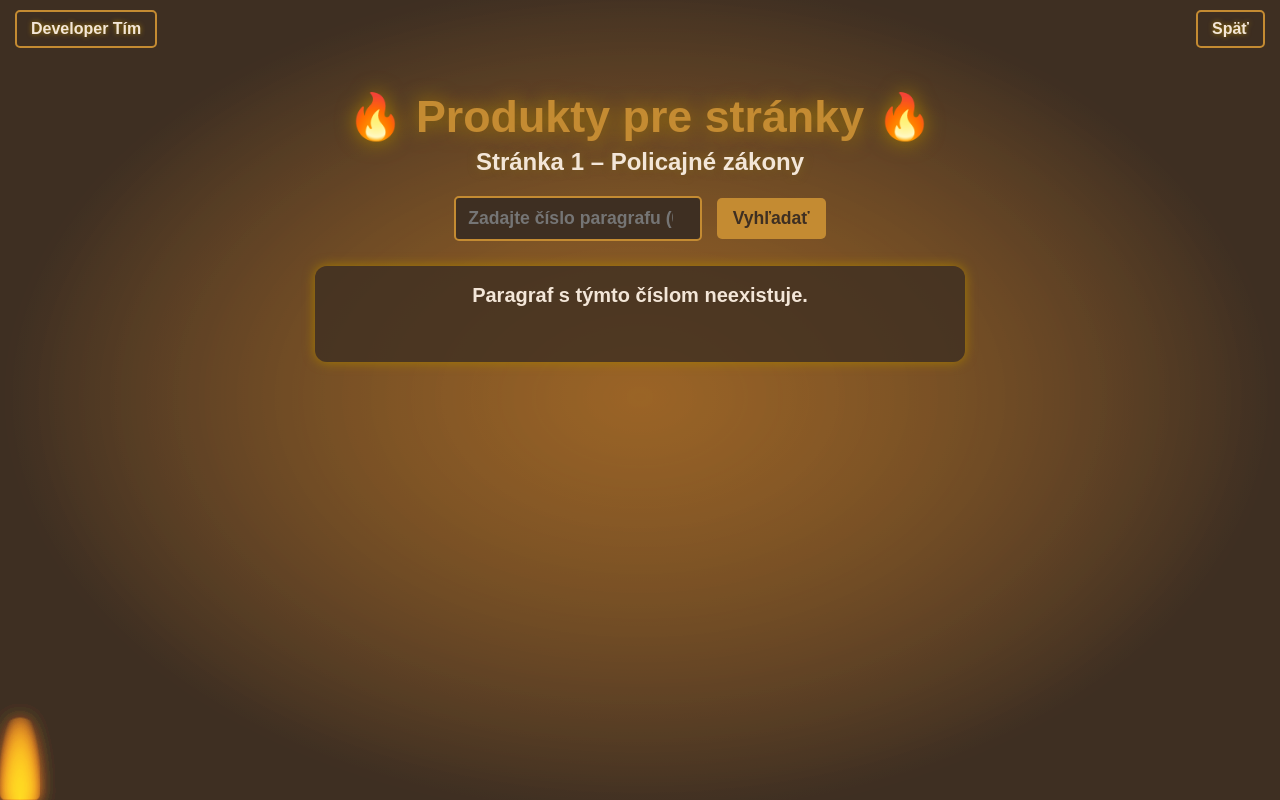
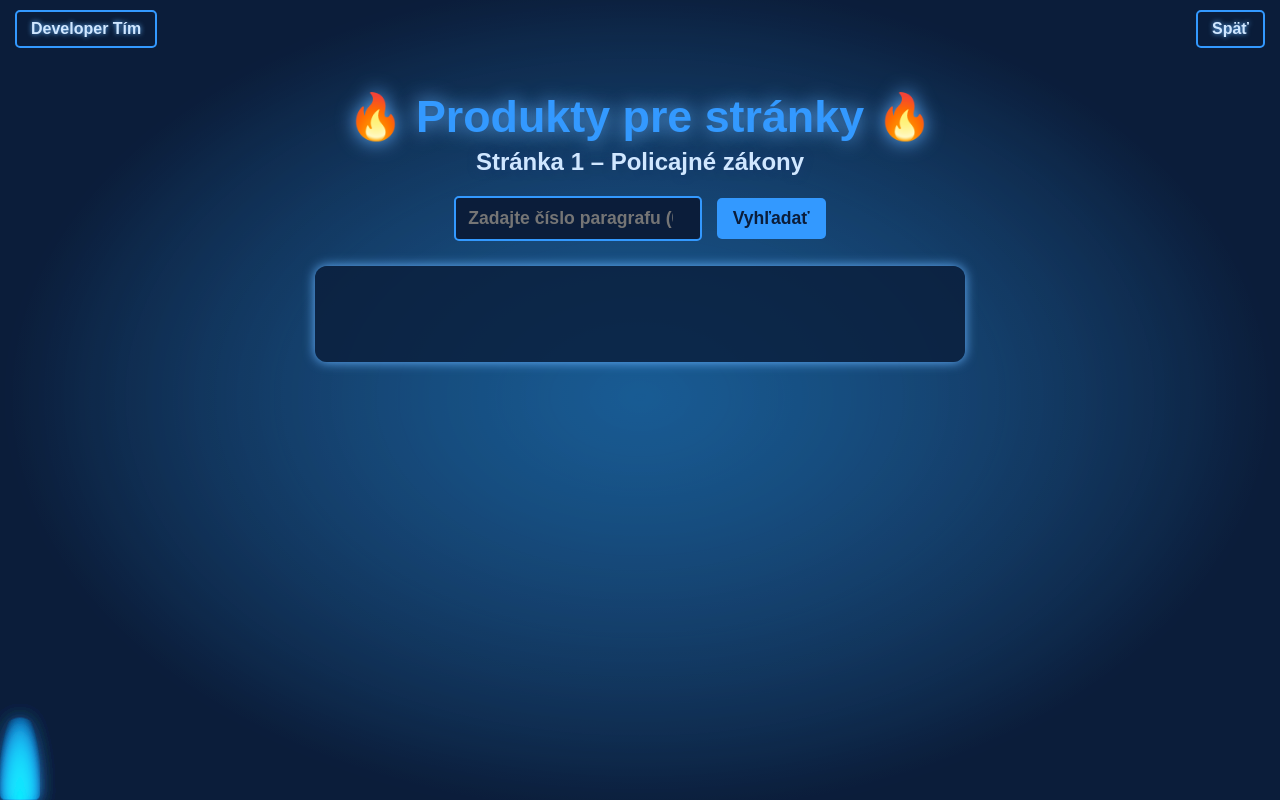
Before and after one commit to mattadix/WESK-Staff, a website: page tst.html in a window 1280 px wide. Both pictures are taken after a click on the button "Vyhľadať". Drawn offline with Linux system fonts and the light colour scheme.

Commit message:
Update tst.html

```diff
--- a/tst.html
+++ b/tst.html
@@ -1,4 +1,3 @@
-
 <!DOCTYPE html>
 <html lang="sk">
 <head>
@@ -6,20 +5,19 @@
 <meta name="viewport" content="width=device-width, initial-scale=1" />
 <title>Produkty pre stránky</title>
 <style>
-    /* Farby inšpirované historickými teplými tónmi (Zom kostol) */
+    /* Farby inšpirované tmavomodrými tónmi */
     body {
         margin: 0;
         font-family: Arial, sans-serif;
-        background: #3e2f22; /* tmavohnedá základná farba */
-        color: #f3e6d8; /* svetlý béžový text */
+        background: #0b1d3a; /* tmavomodrá základná farba */
+        color: #d0e7ff; /* svetlomodrý text */
         text-align: center;
         padding-top: 60px;
         position: relative;
         overflow-x: hidden;
     }
 
-    /* Animované ohníky ako skutočné plamene na pozadí */
-    /* Použijeme CSS plamene z gradientov + animácie */
+    /* Animované ohníky pre tmavomodré plamene */
     body::before {
         content: "";
         position: fixed;
@@ -27,20 +25,21 @@
         width: 100%; height: 100%;
         pointer-events: none;
         background:
-            radial-gradient(ellipse at center, rgba(255,120,0,0.3) 0%, transparent 70%),
-            radial-gradient(ellipse at center, rgba(255,220,50,0.2) 0%, transparent 70%);
+            radial-gradient(ellipse at center, rgba(0, 150, 255, 0.3) 0%, transparent 70%),
+            radial-gradient(ellipse at center, rgba(100, 180, 255, 0.2) 0%, transparent 70%);
         animation: flickerFlame 3s infinite alternate;
         mix-blend-mode: screen;
         z-index: -2;
     }
-    /* Viac malých plameňov (absolútne pozície) */
+
+    /* Viac malých modrých plameňov */
     .fire {
         position: fixed;
         bottom: 0;
         width: 40px;
         height: 80px;
-        background: radial-gradient(ellipse at bottom, #ff6600 0%, transparent 80%);
-        filter: drop-shadow(0 0 10px #ff4500);
+        background: radial-gradient(ellipse at bottom, #0080ff 0%, transparent 80%);
+        filter: drop-shadow(0 0 10px #0059b3);
         animation: flickerFlame 1.5s infinite alternate;
         opacity: 0.7;
         border-radius: 20px 20px 5px 5px;
@@ -59,17 +58,17 @@
         0% {
             transform: scaleY(1) translateY(0);
             opacity: 0.6;
-            filter: drop-shadow(0 0 6px #ff4500);
+            filter: drop-shadow(0 0 6px #0059b3);
         }
         50% {
             transform: scaleY(1.1) translateY(-5px);
             opacity: 0.8;
-            filter: drop-shadow(0 0 12px #ff8c00);
+            filter: drop-shadow(0 0 12px #3399ff);
         }
         100% {
             transform: scaleY(1) translateY(0);
             opacity: 0.6;
-            filter: drop-shadow(0 0 6px #ff4500);
+            filter: drop-shadow(0 0 6px #0059b3);
         }
     }
 
@@ -85,46 +84,46 @@
         z-index: 10;
     }
     .top-buttons button {
-        background-color: rgba(62, 47, 34, 0.8);
-        color: #f3e6d8;
-        border: 2px solid #c48b32;
+        background-color: rgba(11, 29, 58, 0.8);
+        color: #d0e7ff;
+        border: 2px solid #3399ff;
         padding: 8px 14px;
         border-radius: 5px;
         cursor: pointer;
         font-size: 1em;
         font-weight: 600;
-        text-shadow: 0 0 5px #a67c00;
+        text-shadow: 0 0 5px #66b3ff;
         transition: background-color 0.3s, color 0.3s;
     }
     .top-buttons button:hover {
-        background-color: #c48b32;
-        color: #3e2f22;
-        border-color: #f3e6d8;
+        background-color: #3399ff;
+        color: #0b1d3a;
+        border-color: #d0e7ff;
     }
 
     /* Developer tím okno */
     #developerInfo {
         display: none;
-        background-color: rgba(62, 47, 34, 0.9);
+        background-color: rgba(11, 29, 58, 0.9);
         padding: 20px;
         border-radius: 10px;
         max-width: 320px;
         margin: 30px auto 0;
         text-align: center;
-        box-shadow: 0 0 15px #c48b32;
+        box-shadow: 0 0 15px #3399ff;
         font-weight: 600;
     }
     #developerInfo h3 {
         margin: 0;
-        color: #c48b32;
-        text-shadow: 0 0 7px #a67c00;
+        color: #3399ff;
+        text-shadow: 0 0 7px #66b3ff;
         font-size: 1.6em;
     }
     #developerInfo p {
         margin: 8px 0;
         font-size: 1.1em;
-        color: #f3e6d8;
-        text-shadow: 0 0 3px #7a5f1e;
+        color: #d0e7ff;
+        text-shadow: 0 0 3px #1a3a6f;
     }
     #developerInfo img {
         width: 100px;
@@ -132,20 +131,20 @@
         border-radius: 50%;
         object-fit: cover;
         margin-top: 15px;
-        border: 3px solid #c48b32;
-        box-shadow: 0 0 10px #a67c00;
+        border: 3px solid #3399ff;
+        box-shadow: 0 0 10px #66b3ff;
     }
 
     /* Hlavné titulky */
     h1 {
         font-size: 2.8em;
-        color: #c48b32;
-        text-shadow: 0 0 20px #a67c00;
+        color: #3399ff;
+        text-shadow: 0 0 20px #66b3ff;
         margin-bottom: 5px;
     }
     h2 {
-        color: #f3e6d8;
-        text-shadow: 0 0 10px #7a5f1e;
+        color: #d0e7ff;
+        text-shadow: 0 0 10px #1a3a6f;
         margin-top: 0;
         margin-bottom: 20px;
         font-weight: 600;
@@ -159,47 +158,47 @@
         padding: 10px 12px;
         font-size: 1.1em;
         border-radius: 5px;
-        border: 2px solid #c48b32;
+        border: 2px solid #3399ff;
         width: 220px;
         max-width: 90%;
         font-weight: 600;
-        background-color: #3e2f22;
-        color: #f3e6d8;
+        background-color: #0b1d3a;
+        color: #d0e7ff;
         text-align: center;
         outline: none;
-        transition: border-color 0.3s;
+        transition: border-color 0.3s, background-color 0.3s;
     }
     input[type=number]:focus {
-        border-color: #f3e6d8;
-        background-color: #503e29;
+        border-color: #d0e7ff;
+        background-color: #1a3a6f;
     }
     button.search {
         padding: 10px 16px;
         font-size: 1.1em;
         border: none;
         border-radius: 5px;
-        background-color: #c48b32;
-        color: #3e2f22;
+        background-color: #3399ff;
+        color: #0b1d3a;
         font-weight: 700;
         cursor: pointer;
         margin-left: 10px;
         transition: background-color 0.3s;
     }
     button.search:hover {
-        background-color: #a67c00;
-        color: #f3e6d8;
+        background-color: #66b3ff;
+        color: #0b1d3a;
     }
 
     #result {
         margin-top: 25px;
         font-size: 1.25em;
-        background: rgba(62, 47, 34, 0.8);
+        background: rgba(11, 29, 58, 0.8);
         padding: 18px 25px;
         border-radius: 12px;
         max-width: 600px;
         margin-left: auto;
         margin-right: auto;
-        box-shadow: 0 0 12px #a67c00;
+        box-shadow: 0 0 12px #66b3ff;
         min-height: 60px;
         font-weight: 600;
     }
@@ -264,20 +263,4 @@ const paragrafy = {
 
 function vyhladaj() {
     const cislo = document.getElementById("paragrafInput").value;
-    const resultDiv = document.getElementById("result");
-
-    if (paragrafy.hasOwnProperty(cislo)) {
-        resultDiv.innerHTML = paragrafy[cislo];
-    } else {
-        resultDiv.innerHTML = "Paragraf s týmto číslom neexistuje.";
-    }
-}
-
-function showDeveloper() {
-    const info = document.getElementById("developerInfo");
-    info.style.display = (info.style.display === "none" || info.style.display === "") ? "block" : "none";
-}
-</script>
-
-</body>
-</html>
+    const resultDiv = document.get
```
